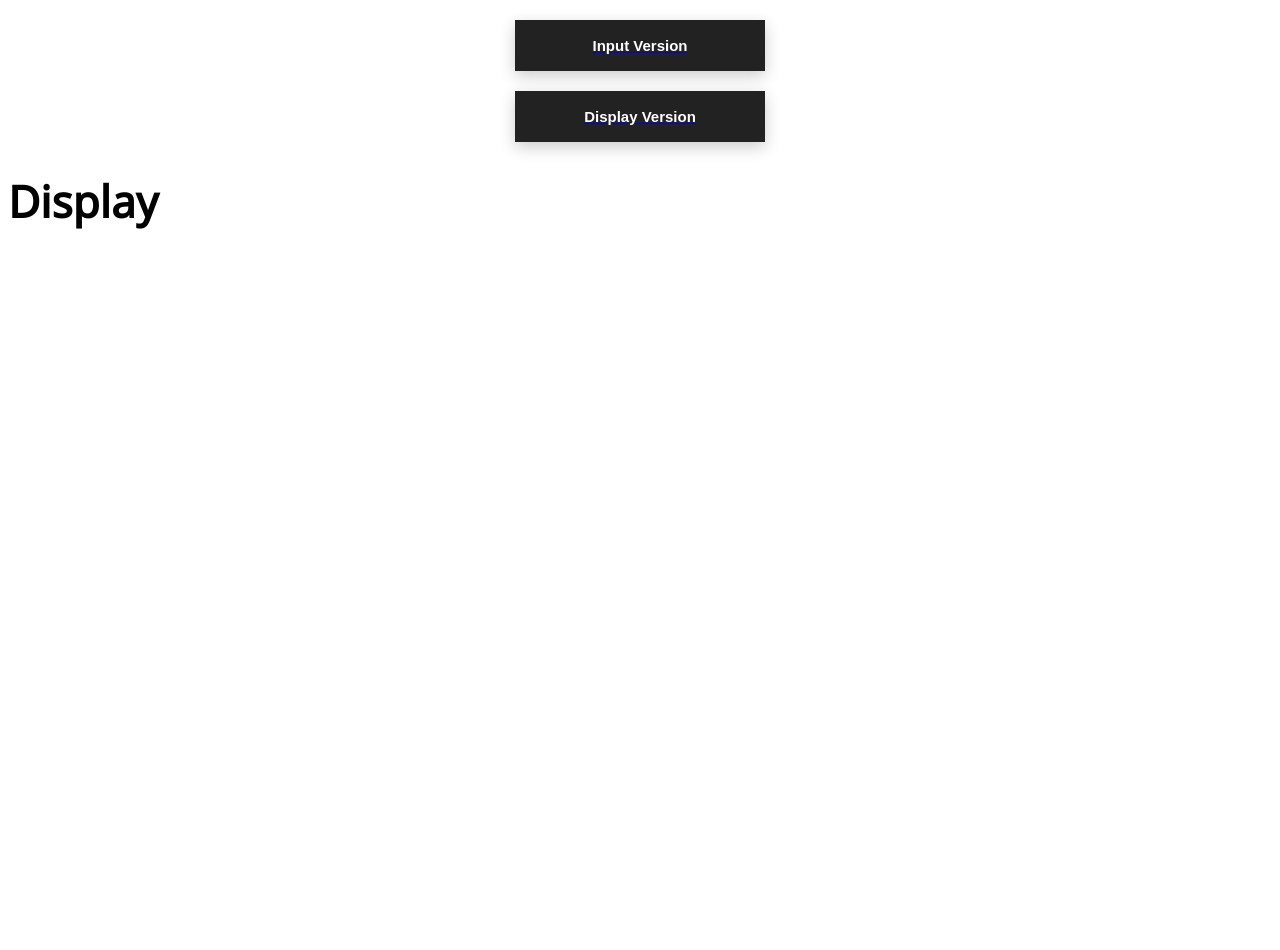
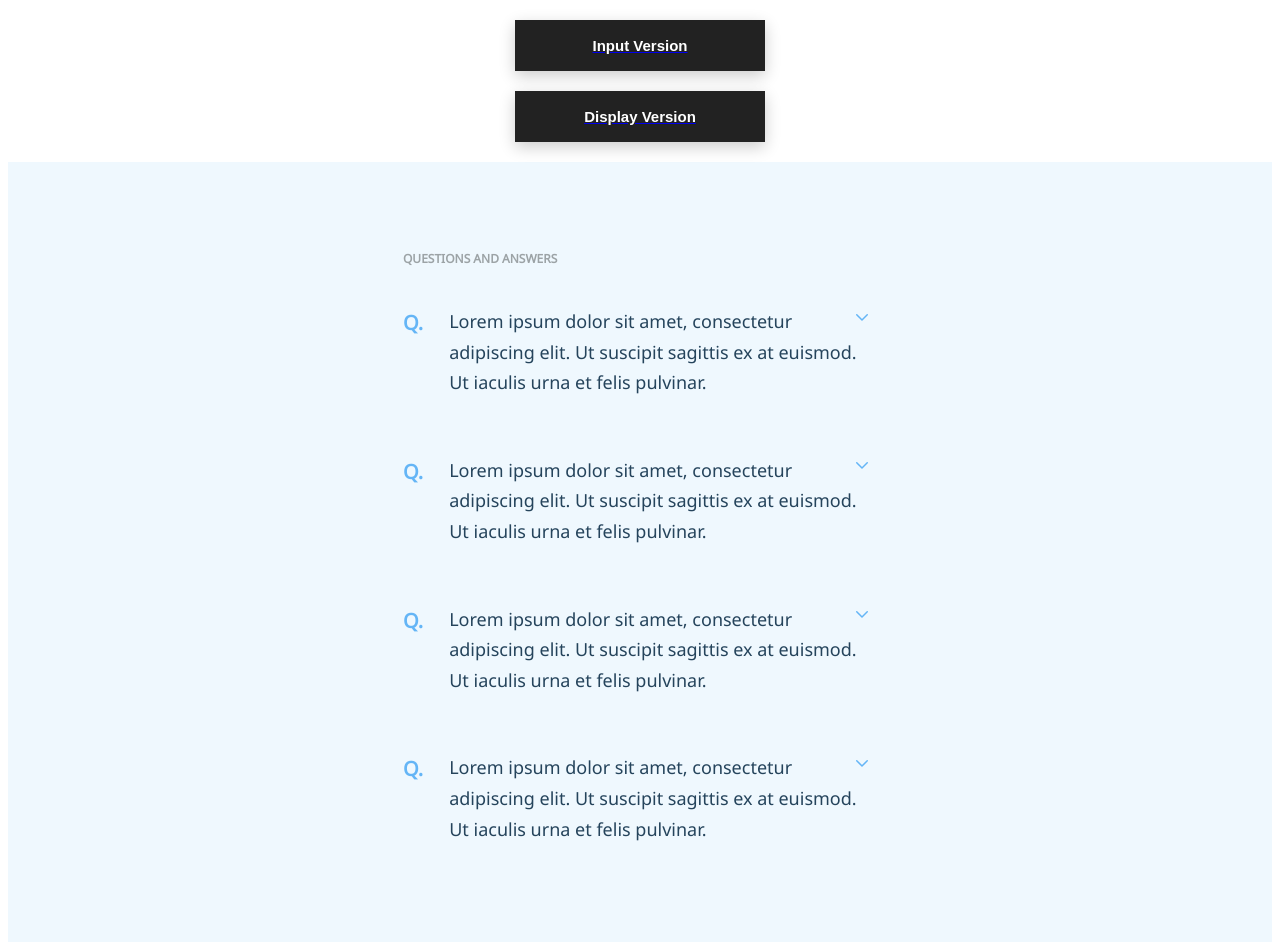
Before and after one commit to manas9927/ooloi-assignment, a React (Create React App) app: page /display in a window 1280 px wide. Before the commit the page ends 800 px from the top, so only its background shows below. Built offline with nearby package versions, Linux system fonts and the light colour scheme.

Commit message:
add: display page

```diff
--- a/package.json
+++ b/package.json
@@ -6,7 +6,9 @@
     "@testing-library/jest-dom": "^5.11.4",
     "@testing-library/react": "^11.1.0",
     "@testing-library/user-event": "^12.1.10",
+    "bootstrap": "^4.5.3",
     "react": "^17.0.1",
+    "react-bootstrap": "^1.4.0",
     "react-dom": "^17.0.1",
     "react-router-dom": "^5.2.0",
     "react-scripts": "4.0.0",
--- a/src/App.js
+++ b/src/App.js
@@ -13,17 +13,16 @@ function App() {
         <Router>
             <div>
                 <Link to="input">
-	                <button class="btn"><span>Input Version</span></button>
+	                <button class="switchButton"><span>Input Version</span></button>
                 </Link>
                 <Link to="display">
-                    <button class="btn"><span>Display Version</span></button>
+                    <button class="switchButton"><span>Display Version</span></button>
                 </Link>
             </div>
             <Switch>
                 {/* <Route path="/Hello" component={Hello} /> */}
                 <Route path="/display" component={Display} />
                 <Route path="/input" exact component={Input} />
-
             </Switch>
         </Router>
     )
--- a/src/myStyle.css
+++ b/src/myStyle.css
@@ -1,4 +1,4 @@
-.btn {
+.switchButton {
   border: none;
   display: block;
   text-align: center;
@@ -16,12 +16,12 @@
   width: 250px;
 }
 
-.btn span {
+.switchButton span {
   position: relative;
   z-index: 1;
 }
 
-.btn:after {
+.switchButton:after {
   content: "";
   position: absolute;
   left: 0;
@@ -35,7 +35,7 @@
   transform: translateX(-98%) translateY(-25%) rotate(45deg);
 }
 
-.btn:hover:after {
+.switchButton:hover:after {
   -webkit-transform: translateX(-9%) translateY(-25%) rotate(45deg);
   transform: translateX(-9%) translateY(-25%) rotate(45deg);
 }
@@ -50,12 +50,12 @@
   font-size: 25px;
 }
 
-.inputBody {
+.componentBody {
     background-color: #EFF8FE;
     width: 100%;
 }
 
-.inputContainer {
+.componentContainer {
     padding: 80px 395px;
 }
 
@@ -73,15 +73,15 @@
 
 }
 
-.grid-container {
+.gridContainer {
     margin-top: 21px;
     display: grid;
     grid-template-columns: 0.0fr 2.6fr 0.0fr;
     grid-template-rows: 0fr 0fr;
     gap: 0px 0px;
     grid-template-areas:
-      "question inputQuestion delete"
-      "answer inputAnswer delete";
+      "question inputQuestion ext"
+      "answer inputAnswer ext";
   }
 
   .question {
@@ -102,11 +102,11 @@
       margin-left: 27px;
     }
 
-  .delete {
-      grid-area: delete;
+  .ext {
+      grid-area: ext;
     }
 
-    .delete p {
+    .ext p {
         margin-top: 55px;
         margin-bottom: 55px;
     }
@@ -161,6 +161,33 @@
         background-color: #E0F0FD;
     }
 
-    .deleteButton:hover {
+    .indicatorButton{
+        border-radius: 50%;
+        width: 30px;
+        height: 30px;
+        left: 1005px;
+        top: 318px;
+        border: none;
+        outline: none;
+        background-color: transparent;
+        margin-top: 15px;
+        margin-bottom: 15px;
+    }
+
+    .deleteButton:hover, .addButton:hover, .indicatorButton:hover{
         background-color: #c1dff8;
     }
+
+    .addButtonContainer {
+        margin-left: 537px;
+        margin-right: 537px;
+    }
+
+    .displayQuestion p, .displayAnswer p{
+        width: 100%;
+        font-size: 18px;
+        line-height: 30.6px;
+        font-weight: 400px;
+        color: #25445C;
+        margin-left: 26px;
+    }
--- /dev/null
+++ b/src/pages/display/displayFaq.js
@@ -0,0 +1,40 @@
+import React, { useState } from "react"
+import "../../myStyle.css"
+
+function DisplayFaq() {
+    const [isOpen, setIsOpen] = useState(false)
+    return(
+        <div className="gridContainer">
+            <div className="question">
+                <p>Q.</p>
+            </div>
+            {isOpen && (
+                <div className="answer">
+                    <p>A.</p>
+                </div>
+            )}
+            <div className="displayQuestion">
+                {/* <p>{props.title}</p> */}
+                <p>Lorem ipsum dolor sit amet, consectetur adipiscing elit. Ut suscipit sagittis ex at euismod. Ut iaculis urna et felis pulvinar.</p>
+            </div>
+            {isOpen && (
+                <div className="displayAnswer">
+                    {/* <p>{props.content}</p> */}
+                    <p>Lorem ipsum dolor sit amet, consectetur adipiscing elit. Ut suscipit sagittis ex at euismod. Ut iaculis urna et felis pulvinar.</p>
+                </div>
+            )}
+            <div className="ext">
+                <button className="indicatorButton" onClick={() => setIsOpen(!isOpen)}>
+                    {isOpen && (
+                        <svg class="w-4 h-4" fill="none" stroke="#64B5F6" viewBox="0 0 24 24" xmlns="http://www.w3.org/2000/svg"><path stroke-linecap="round" stroke-linejoin="round" stroke-width="2" d="M5 15l7-7 7 7"></path></svg>
+                    )}
+                    {!isOpen &&(
+                        <svg class="w-4 h-4" fill="none" stroke="#64B5F6" viewBox="0 0 24 24" xmlns="http://www.w3.org/2000/svg"><path stroke-linecap="round" stroke-linejoin="round" stroke-width="2" d="M19 9l-7 7-7-7"></path></svg>
+                    )}
+                </button>
+            </div>
+        </div>
+    )
+}
+
+export default DisplayFaq
--- /dev/null
+++ b/src/pages/display/faqData.js
@@ -0,0 +1,26 @@
+const faqData = {
+    rows: [
+        {
+            id: 1,
+            title: "Lorem ipsum dolor sit amet, consectetur adipiscing elit. Ut suscipit sagittis ex at euismod. Ut iaculis urna et felis pulvinar.",
+            content: `Write the answer here.Lorem ipsum dolor sit amet, consectetur adipiscing elit. Ut suscipit sagittis ex at euismod. `,
+        },
+        {
+            id: 2,
+            title: "Lorem ipsum dolor sit amet, consectetur adipiscing elit. Ut suscipit sagittis ex at euismod. Ut iaculis urna et felis pulvinar.",
+            content: `Write the answer here.Lorem ipsum dolor sit amet, consectetur adipiscing elit. Ut suscipit sagittis ex at euismod. `,
+        },
+        {
+            id: 3,
+            title: "Lorem ipsum dolor sit amet, consectetur adipiscing elit. Ut suscipit sagittis ex at euismod. Ut iaculis urna et felis pulvinar.",
+            content: `Write the answer here.Lorem ipsum dolor sit amet, consectetur adipiscing elit. Ut suscipit sagittis ex at euismod. `,
+        },
+        {
+            id: 4,
+            title: "Lorem ipsum dolor sit amet, consectetur adipiscing elit. Ut suscipit sagittis ex at euismod. Ut iaculis urna et felis pulvinar.",
+            content: `Write the answer here.Lorem ipsum dolor sit amet, consectetur adipiscing elit. Ut suscipit sagittis ex at euismod. `,
+        },
+    ],
+};
+
+export default faqData
--- a/src/pages/display/index.js
+++ b/src/pages/display/index.js
@@ -1,7 +1,22 @@
-import React from "react"
+import React from "react";
+import DisplayFaq from "./displayFaq"
+import faqData from "./faqData"
+import "../../myStyle.css"
 
-export default() => (
-        <div>
-            <h1>Display</h1>
+function display() {
+    // const faqComponent = faqData.map(qna => <DisplayFaq title={qna.title} content={qna.content}/> )
+    return(
+        <div className="componentBody">
+            <div className="componentContainer">
+                <h1 className="mainHeading">QUESTIONS AND ANSWERS</h1>
+                <DisplayFaq />
+                <DisplayFaq />
+                <DisplayFaq />
+                <DisplayFaq />
+                {/* {faqComponent} */}
+            </div>
         </div>
     )
+}
+
+export default display
--- a/src/pages/input/addButton.js
+++ b/src/pages/input/addButton.js
@@ -3,9 +3,9 @@ import "../../myStyle.css"
 
 function addButton() {
     return(
-        <div>
+        <div className="addButtonContainer">
             <button className="addButton">
-            <svg class="w-6 h-6" fill="currentColor" viewBox="0 0 20 20" xmlns="http://www.w3.org/2000/svg"><path fill-rule="evenodd" d="M10 5a1 1 0 011 1v3h3a1 1 0 110 2h-3v3a1 1 0 11-2 0v-3H6a1 1 0 110-2h3V6a1 1 0 011-1z" clip-rule="evenodd"></path></svg>
+                <svg class="w-6 h-6" fill="#64B5F6" viewBox="0 0 20 20" xmlns="http://www.w3.org/2000/svg"><path fill-rule="evenodd" d="M10 5a1 1 0 011 1v3h3a1 1 0 110 2h-3v3a1 1 0 11-2 0v-3H6a1 1 0 110-2h3V6a1 1 0 011-1z" clip-rule="evenodd"></path></svg>
             </button>
         </div>
     )
--- a/src/pages/input/index.js
+++ b/src/pages/input/index.js
@@ -3,9 +3,10 @@ import QnaInput from "./qnaInput"
 import AddButton from "./addButton"
 import "../../myStyle.css"
 
-export default() => (
-        <div className="inputBody">
-            <div className="inputContainer">
+function input() {
+    return(
+        <div className="componentBody">
+            <div className="componentContainer">
                 <h1 className="mainHeading">QUESTIONS AND ANSWERS</h1>
                 <h1 className="subHeading">Write the questions and answers that came up</h1>
                 <QnaInput />
@@ -13,3 +14,6 @@ export default() => (
             </div>
         </div>
     )
+}
+
+export default input
--- a/src/pages/input/qnaInput.js
+++ b/src/pages/input/qnaInput.js
@@ -3,8 +3,7 @@ import "../../myStyle.css"
 
 function qnaInput() {
     return (
-        <div>
-            <div className="grid-container">
+        <div className="gridContainer">
             <div className="question">
                 <p>Q.</p>
             </div>
@@ -17,11 +16,10 @@ function qnaInput() {
             <div className="inputAnswer">
                 <input type="text"  placeholder="Write Question Here..."/>
             </div>
-                <div className="delete">
+            <div className="ext">
                 <button className="deleteButton">
-                        <svg aria-hidden="true" focusable="false" data-prefix="far" data-icon="trash-alt" className="svg-inline--fa fa-trash-alt fa-w-14" role="img" xmlns="http://www.w3.org/2000/svg" viewBox="0 0 448 512"><path fill="#64B5F6" d="M268 416h24a12 12 0 0 0 12-12V188a12 12 0 0 0-12-12h-24a12 12 0 0 0-12 12v216a12 12 0 0 0 12 12zM432 80h-82.41l-34-56.7A48 48 0 0 0 274.41 0H173.59a48 48 0 0 0-41.16 23.3L98.41 80H16A16 16 0 0 0 0 96v16a16 16 0 0 0 16 16h16v336a48 48 0 0 0 48 48h288a48 48 0 0 0 48-48V128h16a16 16 0 0 0 16-16V96a16 16 0 0 0-16-16zM171.84 50.91A6 6 0 0 1 177 48h94a6 6 0 0 1 5.15 2.91L293.61 80H154.39zM368 464H80V128h288zm-212-48h24a12 12 0 0 0 12-12V188a12 12 0 0 0-12-12h-24a12 12 0 0 0-12 12v216a12 12 0 0 0 12 12z"></path></svg>
+                    <svg class="w-6 h-6" fill="none" stroke="#64B5F6" viewBox="0 0 24 24" xmlns="http://www.w3.org/2000/svg"><path stroke-linecap="round" stroke-linejoin="round" stroke-width="2" d="M19 7l-.867 12.142A2 2 0 0116.138 21H7.862a2 2 0 01-1.995-1.858L5 7m5 4v6m4-6v6m1-10V4a1 1 0 00-1-1h-4a1 1 0 00-1 1v3M4 7h16"></path></svg>
                 </button>
-                </div>
             </div>
         </div>
     )
```
Also changed, not shown: 1 other file (tests, documents, lock files or other folders). Lines whose indentation alone changed are shown as unchanged.
